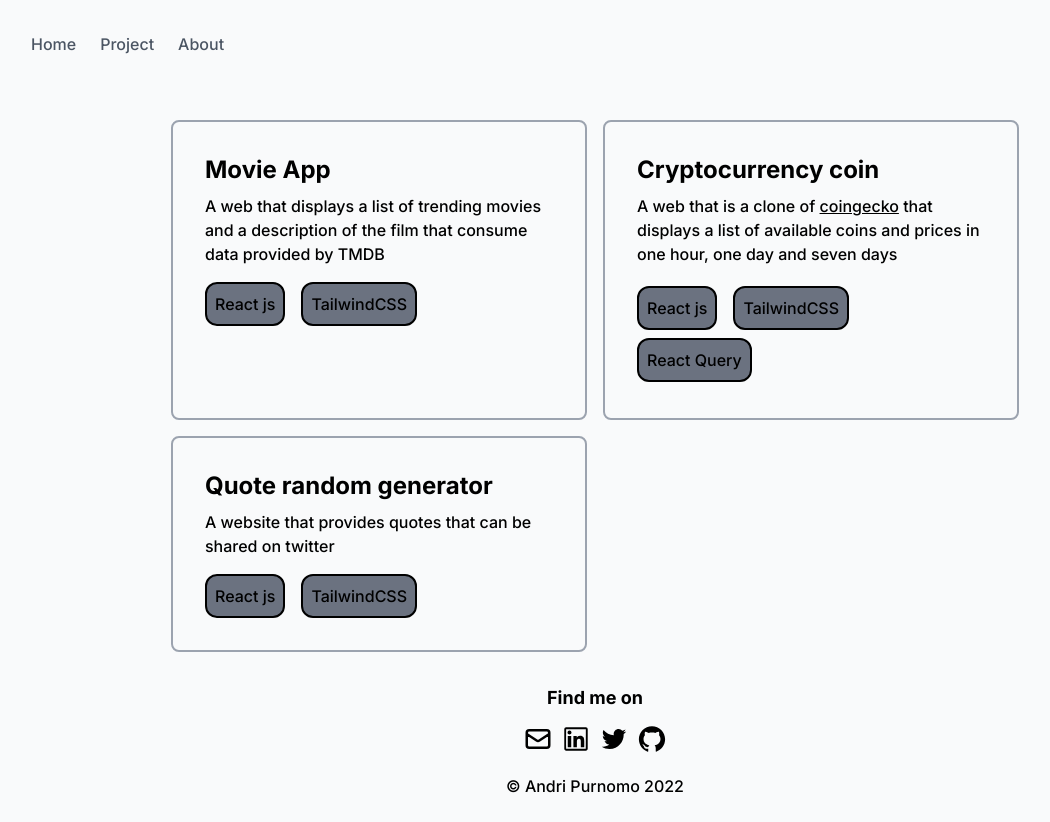
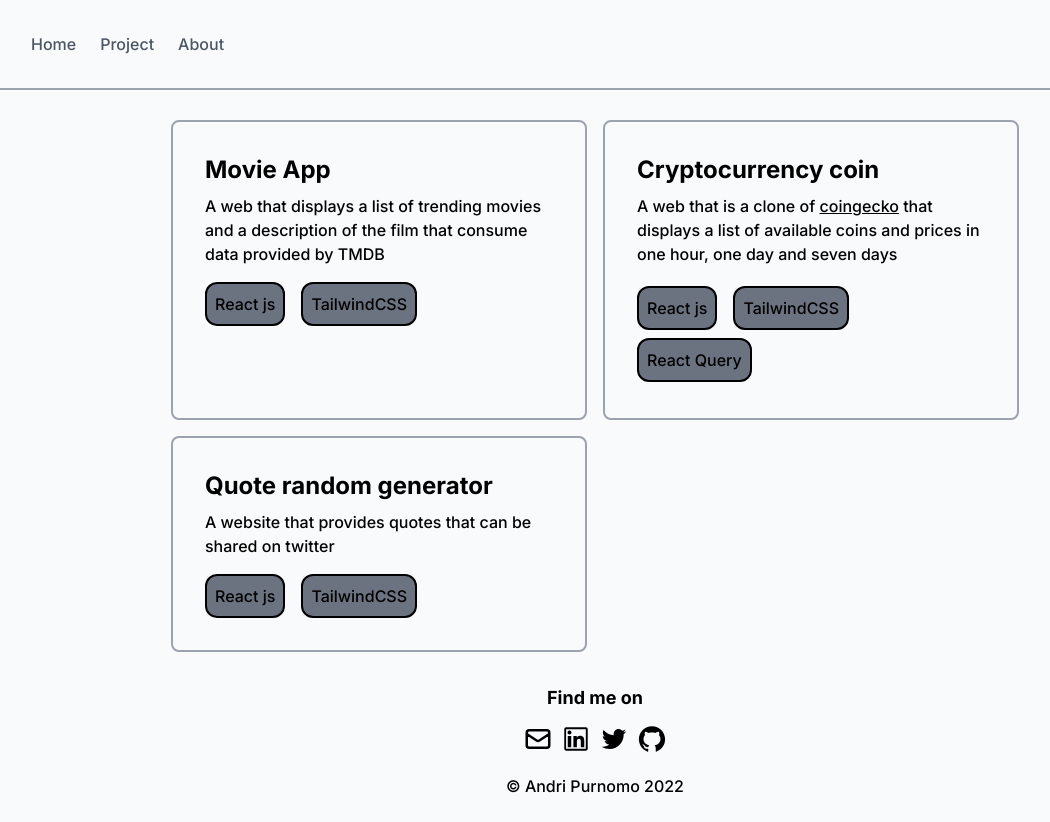
Before and after one commit to AndriP8/andripurnomo.com, a Next.js app: page /project in a window 1280 px wide. Shown: the whole page, without its empty margins (45-1095 px from the left). Built offline with nearby package versions, Linux system fonts and the light colour scheme.

Commit message:
update minnor

```diff
--- a/components/layout/Header.tsx
+++ b/components/layout/Header.tsx
@@ -2,7 +2,7 @@ import Link from "next/link";
 
 const Header = () => {
   return (
-    <div className="w-full width-container py-4 fixed bg-gray-50 z-[2]">
+    <div className="w-full width-container py-4 fixed bg-gray-50 z-[2] border-b-2 border-gray-400">
       <nav className="flex items-center justify-between space-x-1">
         <ul className="flex items-center max-w-full mr-3">
           <li className="py-1 px-1 sm:px-3 rounded-lg text-gray-600 hover:bg-gray-200">
--- a/components/layout/index.tsx
+++ b/components/layout/index.tsx
@@ -4,7 +4,7 @@ import Header from "layout/Header";
 
 const Layout: React.FC = ({ children }) => {
   return (
-    <div className="min-h-screen h-auto flex flex-col bg-gray-50 items-center font-inter">
+    <div className="min-h-screen h-full flex flex-col bg-gray-50 items-center font-inter">
       <Header />
       {children}
       <Footer />
```
